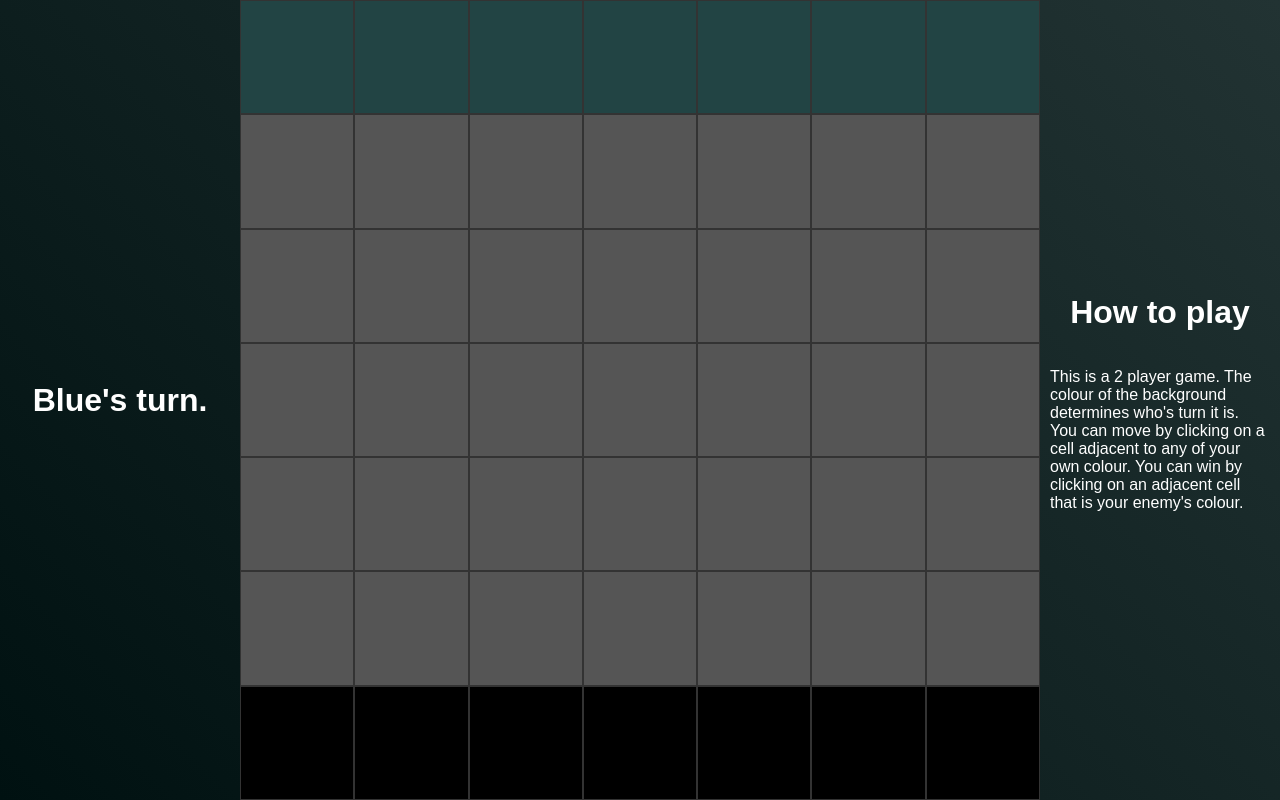
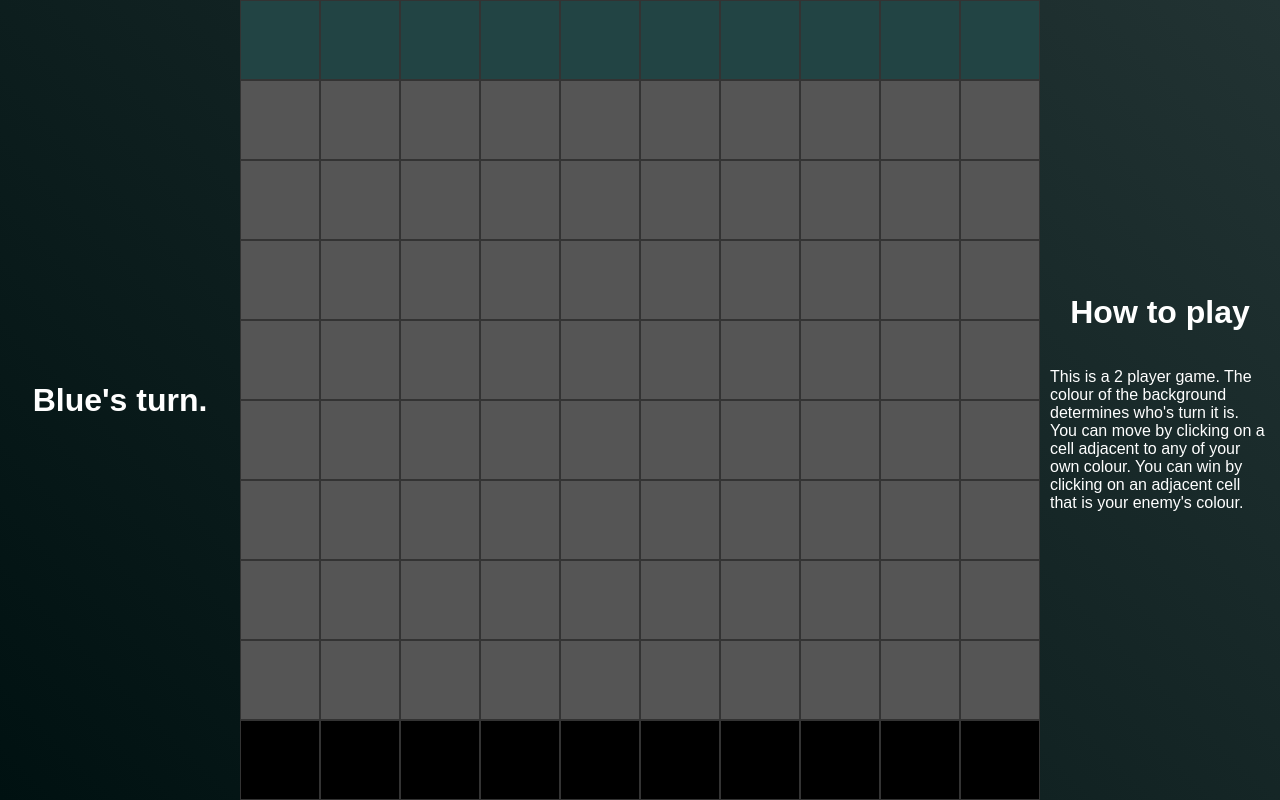
Before and after one commit to fmccl/7squared, a React (Vite) app: page / in a window 1280 px wide. Built offline with nearby package versions, Linux system fonts and the light colour scheme.

Commit message:
increase grid size

```diff
--- a/src/App.tsx
+++ b/src/App.tsx
@@ -4,7 +4,7 @@ import './App.css'
 const BLUE = 'blue';
 const BLACK = 'black';
 
-const SIZE = 7;
+const SIZE = 10;
 
 function makeStartingGrid() {
   let base = new Array(SIZE).fill(null).map(() => new Array(SIZE).fill(null));
```
